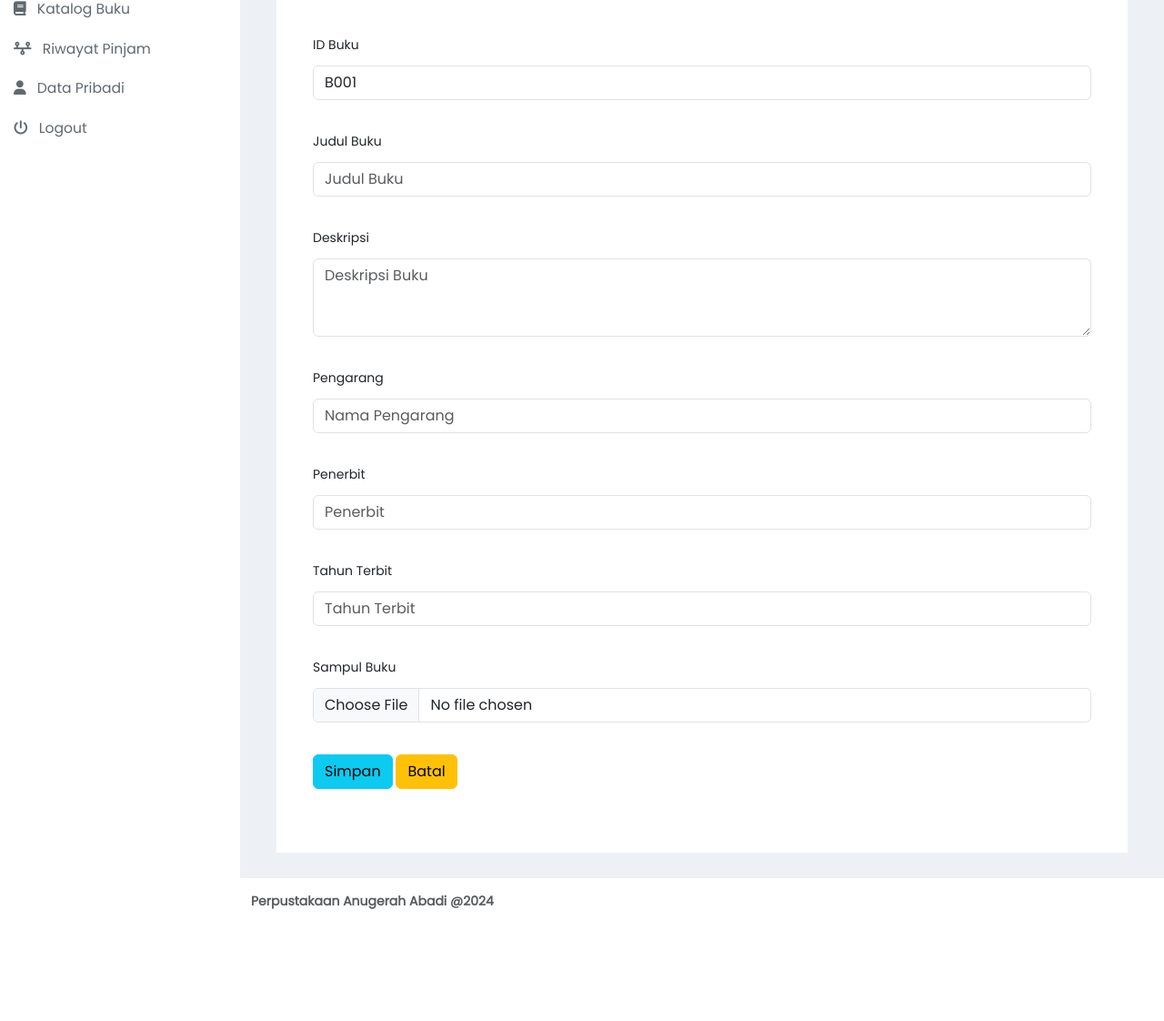
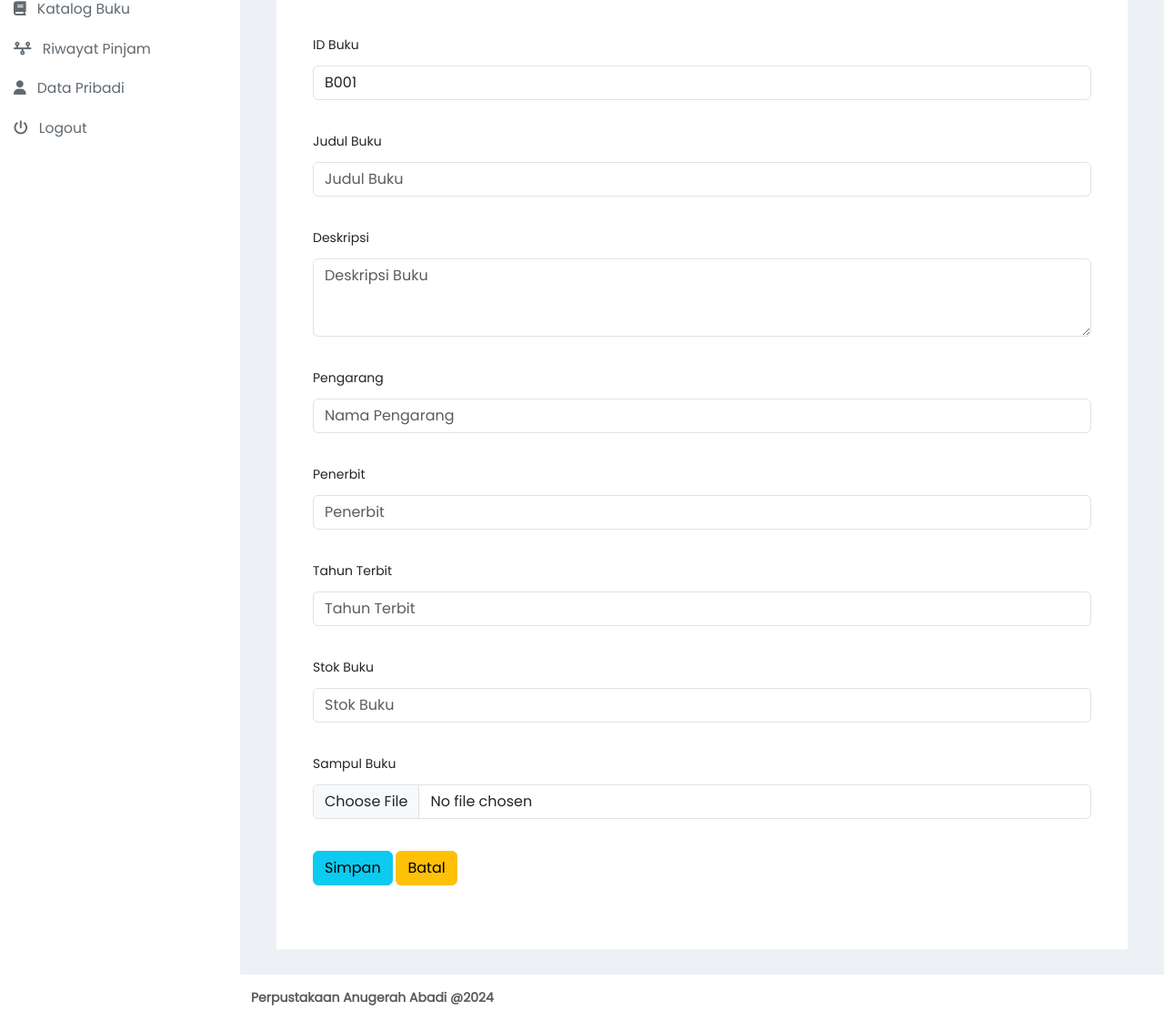
Before and after one commit to rifkyhilman/E-Library, a PHP site: page /index.php?page=add_buku in a window 1280 px wide. Shown: the part 190-1312 px from the top of the page at 91% size. Before the commit the page ends 1189 px from the top, so only its background shows below. Run offline with PHP 8.4, Linux system fonts and the light colour scheme; the visitor is signed in with stand-in values (Sample User, id 1); tables that the repository leaves empty or names only in its code hold one stand-in row (values such as "Sample post"); some libraries are stand-ins or nearby versions.

Commit message:
:lipstick: UI add stock book
UI add stock book

```diff
--- a/pages/admin/buku/add_buku.php
+++ b/pages/admin/buku/add_buku.php
@@ -56,6 +56,10 @@ if (strlen($tambah) == 1){
                     <input type="number" name="th_terbit" id="th_terbit" class="form-control" placeholder="Tahun Terbit" required>
                 </div>
                 <div class="form-group inpt">
+                    <label>Stok Buku</label>
+                    <input type="number" name="kunatitas" id="kuantitas" class="form-control" placeholder="Stok Buku" required>
+                </div>
+                <div class="form-group inpt">
                     <label>Sampul Buku</label>
                     <input type="file" class="form-control" id="inputGroupFile04" name="uploaded_file" accept=".jpg, .jpeg, .png" required>
                 </div>
@@ -77,14 +81,16 @@ if (strlen($tambah) == 1){
 
     if (isset ($_POST['Simpan'])){
 
-        $sql_simpan = "INSERT INTO tb_buku (id_buku,judul_buku,deskripsi,gambar,pengarang,penerbit,th_terbit) VALUES (
+        $sql_simpan = "INSERT INTO tb_buku (id_buku,judul_buku,deskripsi,gambar,pengarang,penerbit,th_terbit,kuantitas,buku_tersedia) VALUES (
             '".$_POST['id_buku']."',
             '".$_POST['judul_buku']."',
             '".$_POST['deskripsi']."',
             '".$_FILES["uploaded_file"]["name"]."',
             '".$_POST['pengarang']."',
             '".$_POST['penerbit']."',
-            '".$_POST['th_terbit']."')";
+            '".$_POST['th_terbit']."',
+            '".$_POST['kuantitas']."',
+            '".$_POST['kuantitas']."')";
 
         $filename = $_FILES["uploaded_file"]["name"];
         $tempname = $_FILES["uploaded_file"]["tmp_name"];
```
Also changed, not shown: pages/admin/buku/edit_buku.php (+6 -1 lines).
